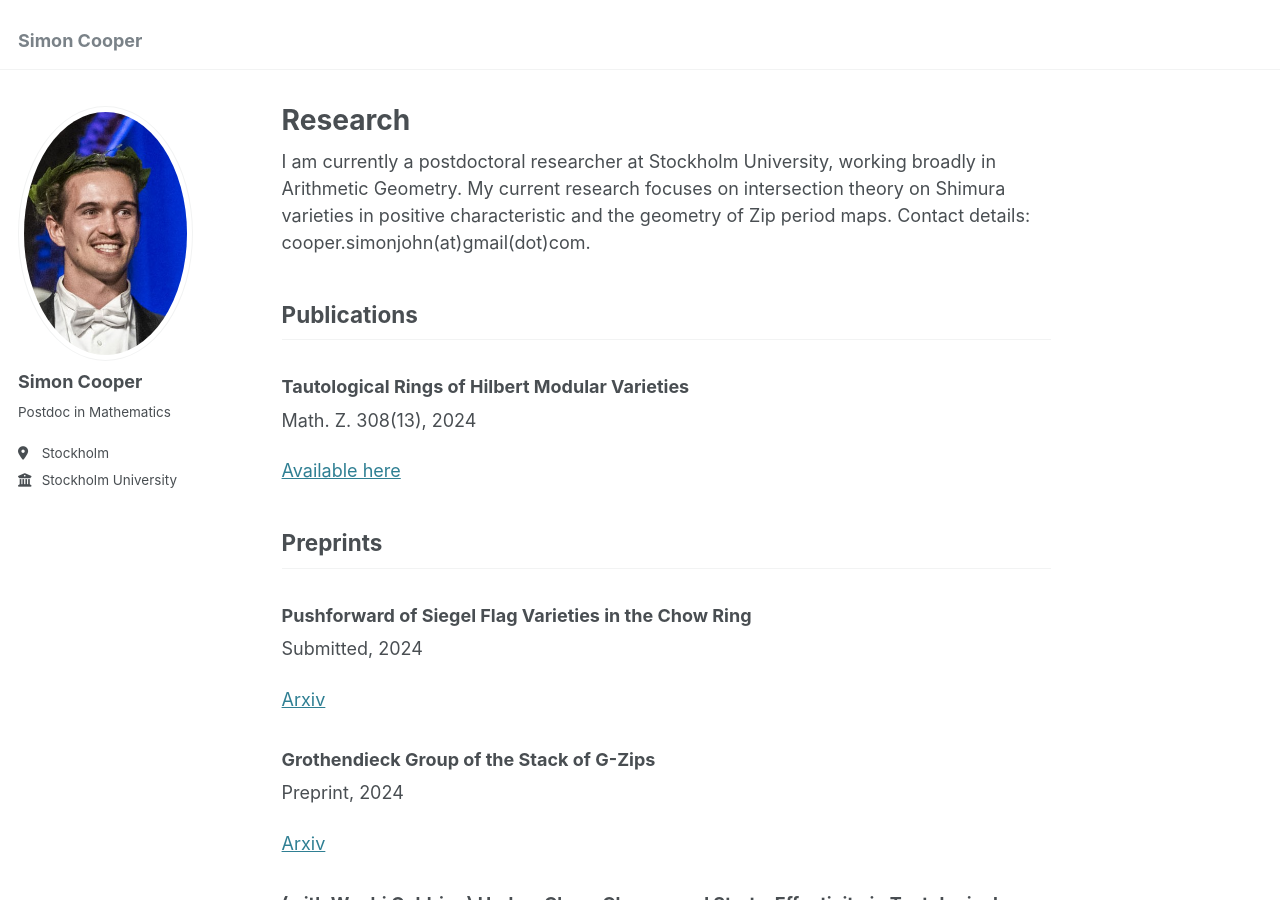
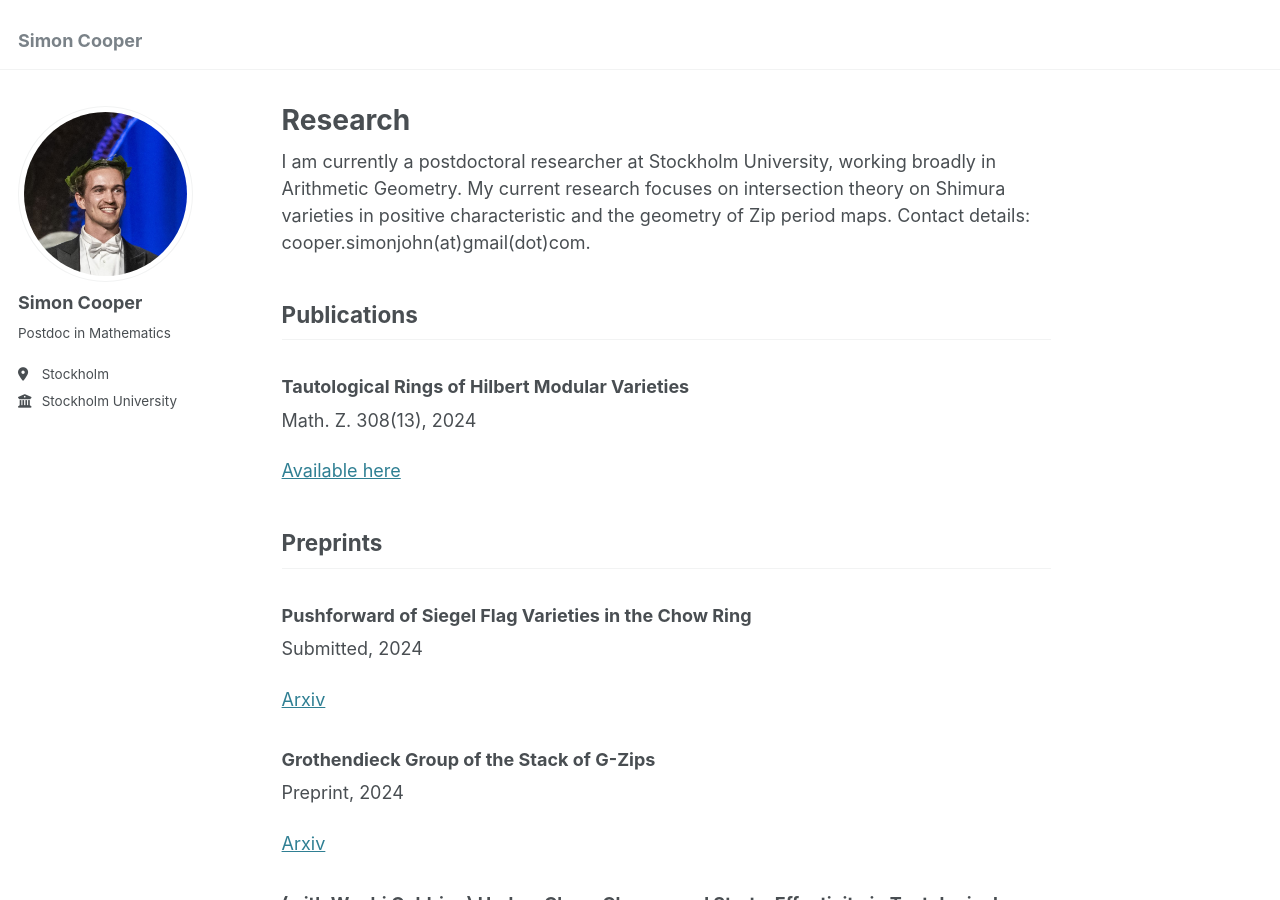
Before and after one commit to s-j-cooper/s-j-cooper.github.io, a Jekyll site: the page built from _pages/about.md, in a window 1280 px wide and 900 px high. Built offline with Jekyll 4.4.1, drawn with Linux system fonts in a browser that asks for light colours.

Commit message:
Update _config.yml

```diff
--- a/_config.yml
+++ b/_config.yml
@@ -21,7 +21,7 @@ repository               : "s-j-cooper.github.io"
 #               Additional customization can be done by editing /_includes/author-profile.html
 author:
   # Biographic information
-  avatar           :  "headshot.JPG"
+  avatar           :  "mugshot.JPG"
   name             : "Simon Cooper"
   pronouns         : # example: "she/her"
   bio              : "Postdoc in Mathematics"
```
